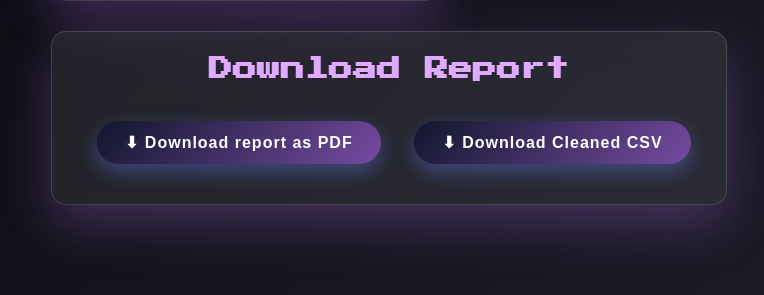
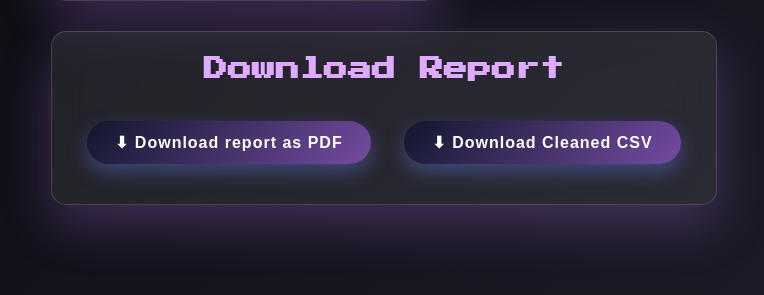
Before and after one commit to shaxxxxxx/eda-tool, a Flask app: template templates/report_template.html in a window 1280 px wide. Shown: the part 687-982 px from the top of the page, without its empty margins (89-853 px from the left). Run offline with Flask 3, Linux system fonts and the light colour scheme; the template is opened without the code that fills it: most values are stand-ins (such as "Sample title", 1, 10 or a date in 2020).

Commit message:
report_template.html

```diff
--- a/templates/report_template.html
+++ b/templates/report_template.html
@@ -39,7 +39,7 @@
 
           <div class="card download-card">
             <h2>Download Report</h2>
-            <a href="{{ url_for('download_pdf') }}" class="download-btn" style="margin-left:20px;"> ⬇ Download report as PDF</a>
+            <a href="{{ url_for('download_pdf') }}" class="download-btn"> ⬇ Download report as PDF</a>
             <a href="{{ url_for('download_csv') }}" class="download-btn" style="margin-left: 20px;">
               ⬇ Download Cleaned CSV
             </a>
```
